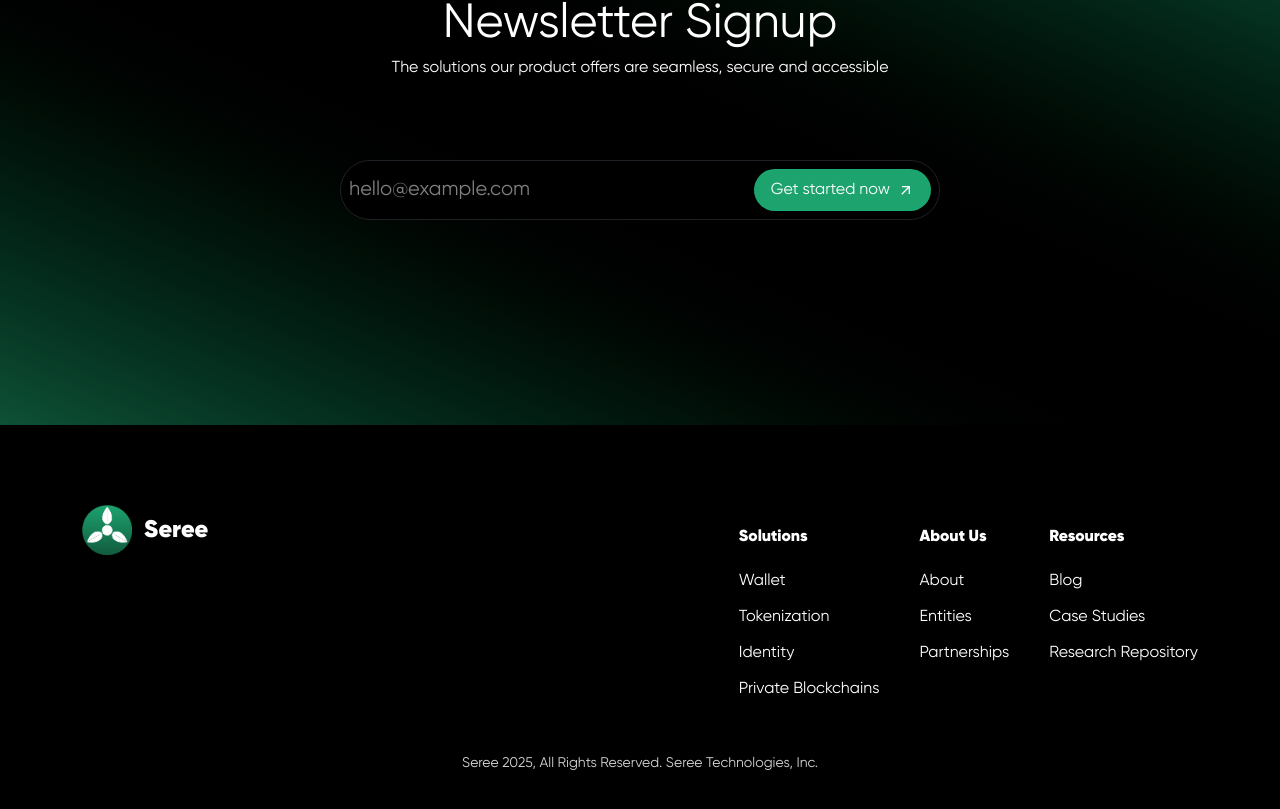
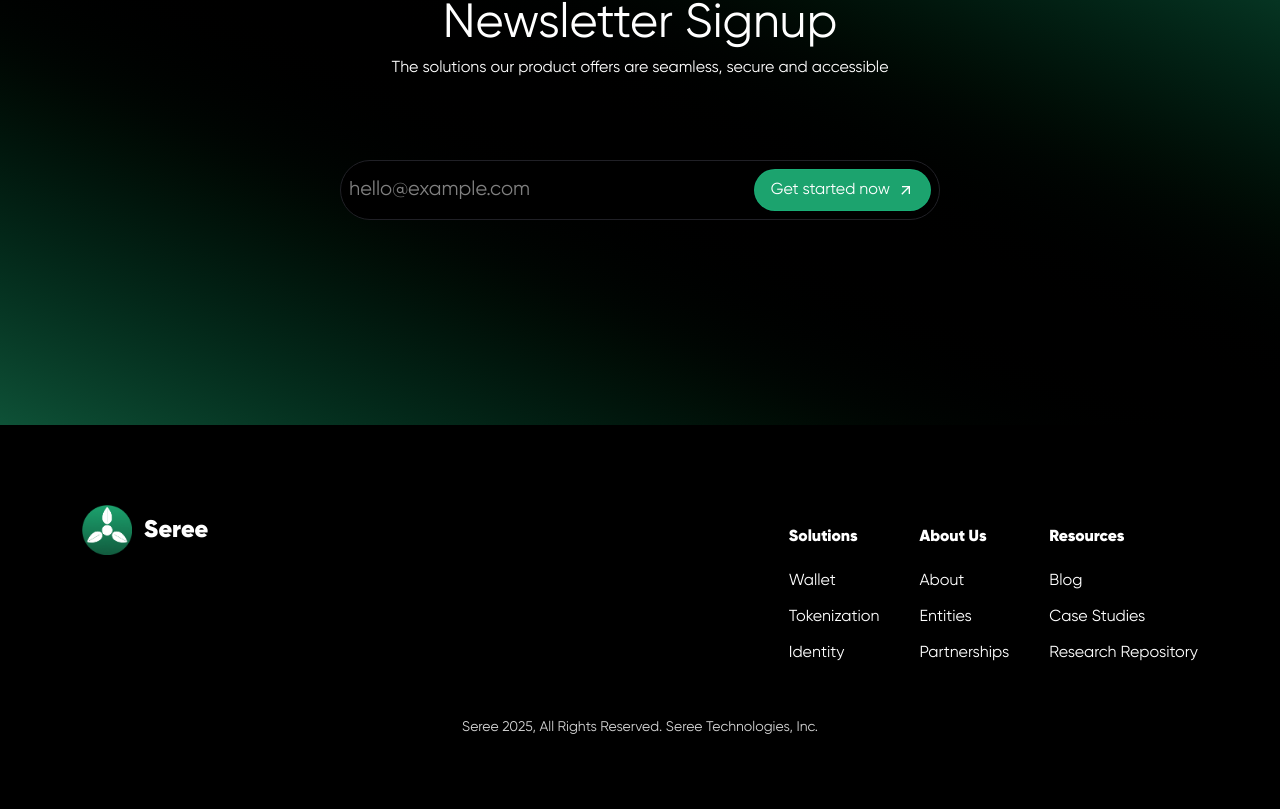
Before and after one commit to 0xsereel/website, a React (Vite) app: page / in a window 1280 px wide. Shown: the part 3627-4436 px from the top of the page. Built offline with nearby package versions, Linux system fonts and the light colour scheme.

Commit message:
remove private blockchains

```diff
--- a/src/components/Footer/Footer.tsx
+++ b/src/components/Footer/Footer.tsx
@@ -17,7 +17,6 @@ export const Footer = () => {
               <p className="my-3">Wallet</p>
               <p className="my-3">Tokenization</p>
               <p className="my-3">Identity</p>
-              <p className="my-3">Private Blockchains</p>
             </div>
 
             <div>
```
